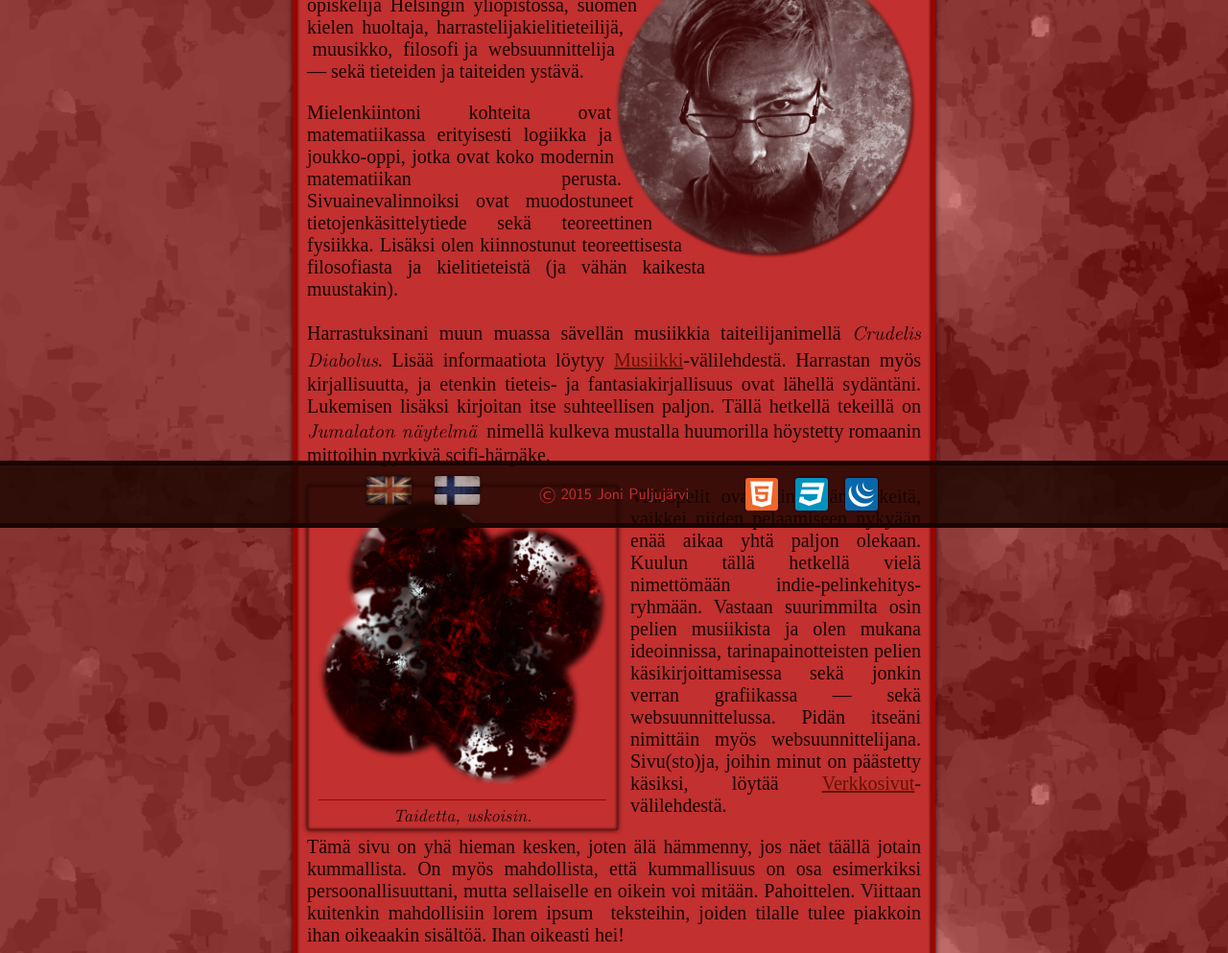
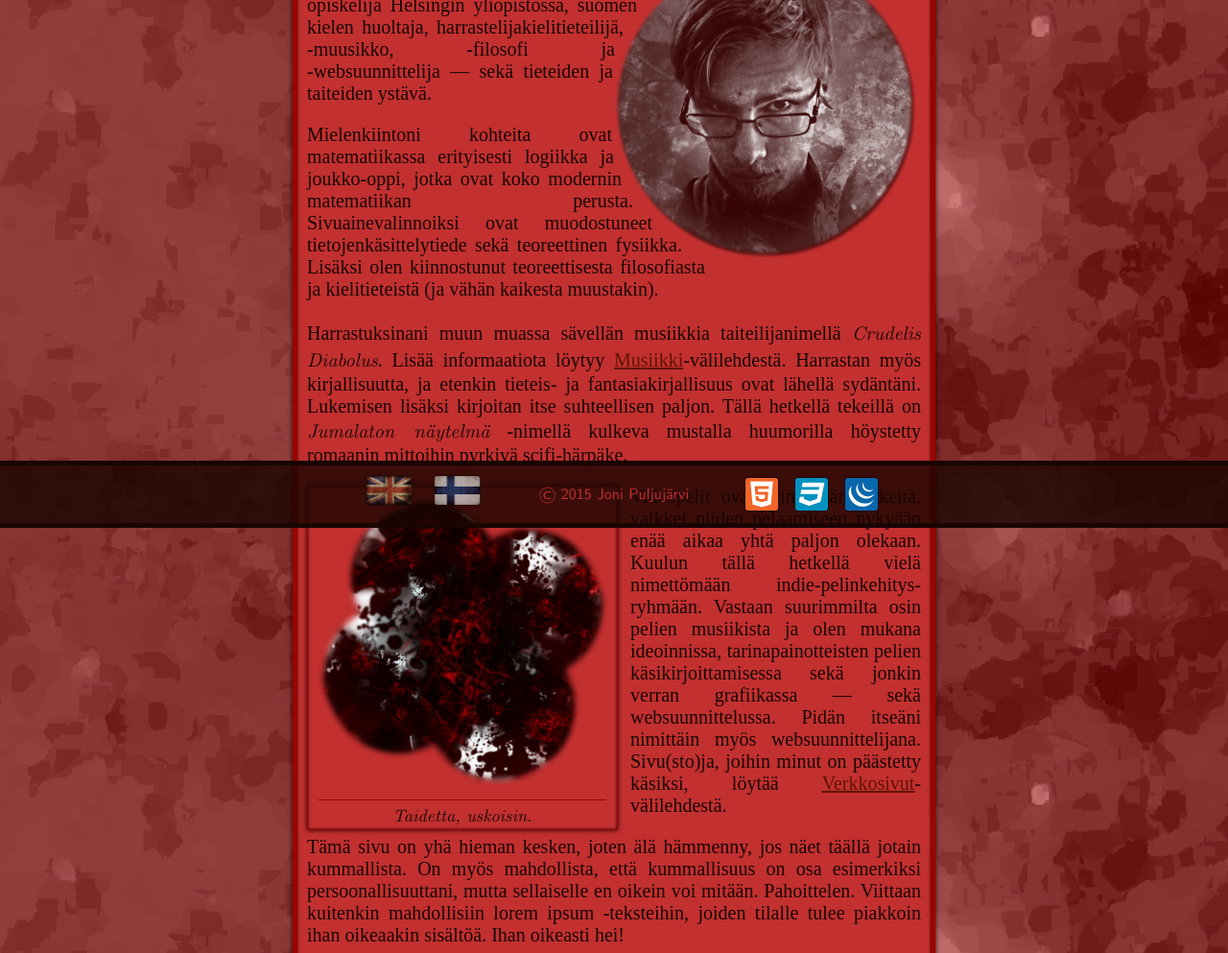
Before and after one commit to GoldenSin/GoldenSin.github.io, a plain HTML site: page index.html in a window 1280 px wide. Shown: the part 255-1248 px from the top of the page at 96% size. Drawn offline with nearby package versions, Linux system fonts and the light colour scheme; some packages are replaced by stand-ins of ours; a web font is replaced by a local one.

Commit message:
It seems...
... that the HTML entities will not work correctly.

```diff
--- a/index.html
+++ b/index.html
@@ -35,7 +35,7 @@
 				<div class="mie"></div><div class="mie"></div><div class="mie"></div><div class="mie"></div><div class="mie"></div><div class="mie"></div>
 				<div class="mie"></div><div class="mie"></div><div class="mie"></div><div class="mie"></div><div class="mie"></div><div class="mie"></div>
 				<p lang="fi">Olen <strong>Joni Puljujärvi</strong>, matematiikan opiskelija Helsingin yliopistossa, suomen kielen huoltaja, harrastelijakielitieteilijä,
-					&nbsp;muusikko, &nbsp;filosofi ja &nbsp;websuunnittelija &mdash; sekä tieteiden ja taiteiden ystävä.</p>
+					‑muusikko, ‑filosofi ja ‑websuunnittelija &mdash; sekä tieteiden ja taiteiden ystävä.</p>
 				<p lang="en">I am <strong>Joni Puljujärvi</strong>, a mathematics student in the University of Helsinki, a Finnish grammar nazi, a hobbyist
 					linguist, musician, philosopher and web designer &mdash; and, of course, a friend of both science and art.</p>
 				<p lang="fi">Mielenkiintoni kohteita ovat matematiikassa erityisesti logiikka ja joukko-oppi, jotka ovat koko modernin matematiikan perusta.
@@ -46,7 +46,7 @@
 					(and a bit of everything else, as well).</p>
 				<p lang="fi">Harrastuksinani muun muassa sävellän musiikkia taiteilijanimellä <em lang="la">Crudelis Diabolus</em>. Lisää informaatiota löytyy
 					<a onClick="page(2)">Musiikki</a>-välilehdestä. Harrastan myös kirjallisuutta, ja etenkin tieteis- ja fantasiakirjallisuus ovat lähellä
-					sydäntäni. Lukemisen lisäksi kirjoitan itse suhteellisen paljon. Tällä hetkellä tekeillä on <em>Jumalaton näytelmä</em> &nbsp;nimellä kulkeva
+					sydäntäni. Lukemisen lisäksi kirjoitan itse suhteellisen paljon. Tällä hetkellä tekeillä on <em>Jumalaton näytelmä</em> ‑nimellä kulkeva
 					mustalla huumorilla höystetty romaanin mittoihin pyrkivä scifi-härpäke.</p>
 				<p lang="en">As one of my hobbies, I compose music under the name of <em lang="la">Crudelis Diabolus</em>. More information can be found on the
 					<a onClick="page(2)">Music</a> tab. I am also into literature, especially science fiction and fantasy genres. Along with reading, I also write
@@ -65,7 +65,7 @@
 					general ideas, as well as co-writing the storylines for story-driven games &mdash; and also web design. It happens to be that I consider myself a web
 					designer. Web sites I have been working on can be found on the <a onClick="page(3)">Websites</a> tab.</p>
 				<p lang="fi">Tämä sivu on yhä hieman kesken, joten älä hämmenny, jos näet täällä jotain kummallista. On myös mahdollista, että kummallisuus on osa esimerkiksi
-					persoonallisuuttani, mutta sellaiselle en oikein voi mitään. Pahoittelen. Viittaan kuitenkin mahdollisiin lorem ipsum &nbsp;teksteihin, joiden tilalle tulee
+					persoonallisuuttani, mutta sellaiselle en oikein voi mitään. Pahoittelen. Viittaan kuitenkin mahdollisiin lorem ipsum ‑teksteihin, joiden tilalle tulee
 					piakkoin ihan oikeaakin sisältöä. Ihan oikeasti hei!</p>
 				<p lang="en">This website is a bit unfinished for now so do not get very confused if you find something a bit peculiar, so to speak. It may also be that I
 					myself am a bit peculiar but that is something I cannot help you with. Apologies. I am, however, referring to possible Lorem Ipsum text extracts (that
```
